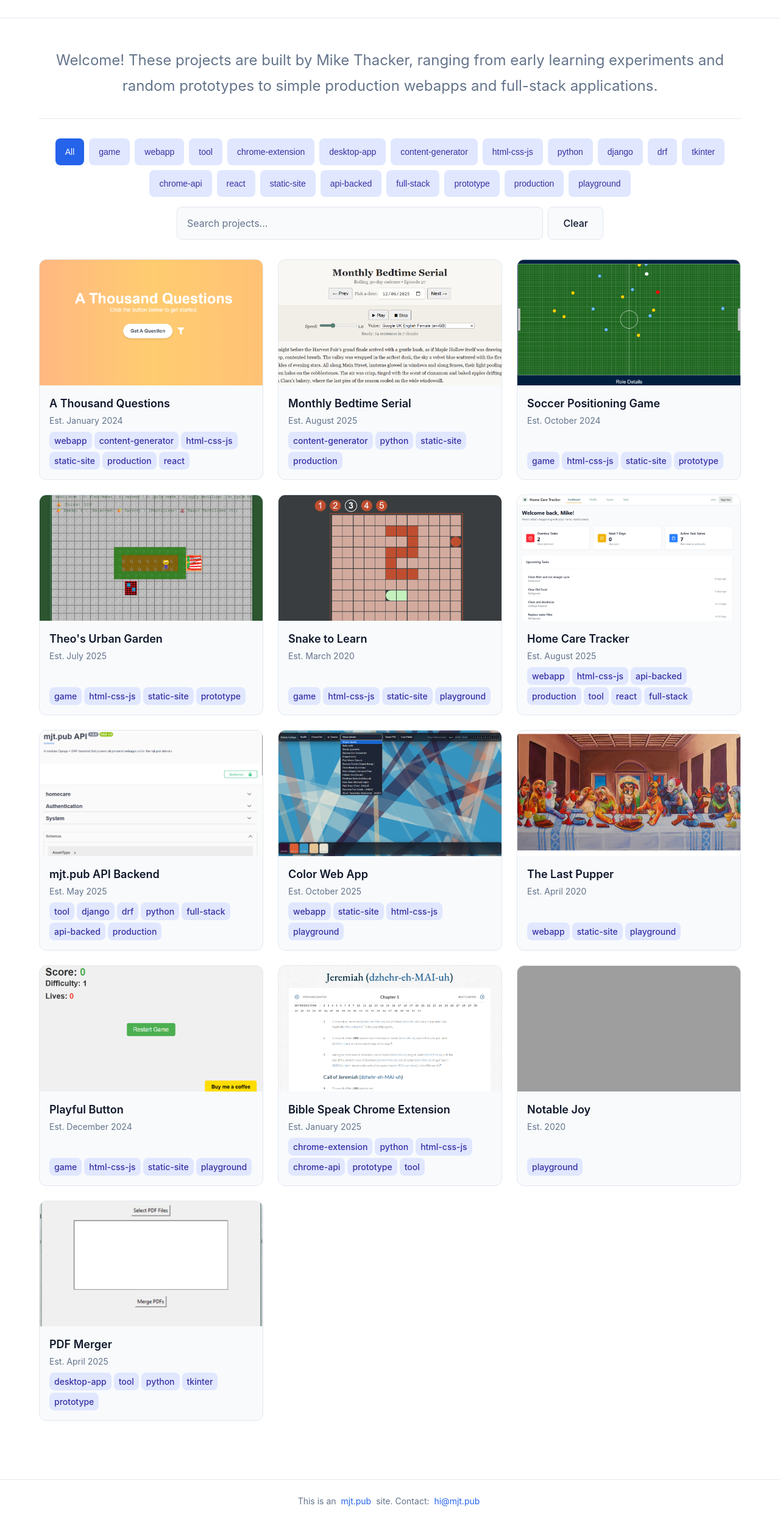
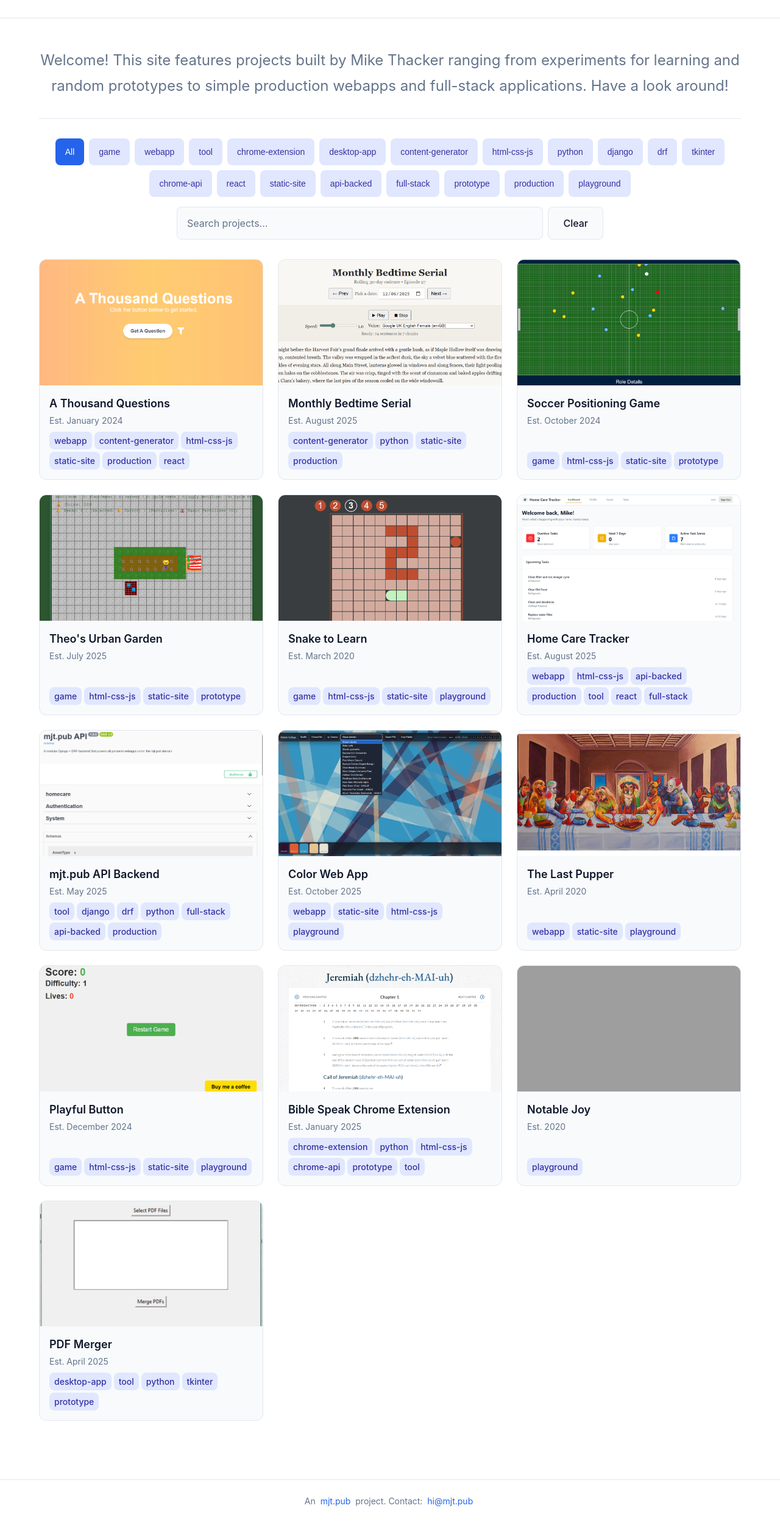
Before and after one commit to michaeljthacker/mjt-pub-projects, a plain HTML site: page index.html in a window 1280 px wide. Shown: the part 155-2651 px from the top of the page at 61% size. Drawn offline with Linux system fonts and the light colour scheme; grey boxes are pictures that could not be loaded.

Commit message:
Update paragraph text.

```diff
--- a/index.html
+++ b/index.html
@@ -46,7 +46,7 @@
     <main>
         <!-- Projects View -->
         <section id="projects-panel" role="tabpanel" aria-labelledby="projects-tab">
-            <p class="intro-text">Welcome! These projects are built by Mike Thacker, ranging from early learning experiments and random prototypes to simple production webapps and full-stack applications.</p>
+            <p class="intro-text">Welcome! This site features projects built by Mike Thacker ranging from experiments for learning and random prototypes to simple production webapps and full-stack applications. Have a look around!</p>
 
             <hr>
 
@@ -75,7 +75,7 @@
         <!-- About View -->
         <section id="about-panel" role="tabpanel" aria-labelledby="about-tab" hidden>
             <div class="about-content">
-                <p class="bio">I create simple solutions to real problems—or sometimes just for fun—while exploring new tools and ideas along the way. For me, it's all about learning, experimenting, and enjoying the process of turning ideas into reality. I have a data science background, with my greatest expertise in causal inference and people analytics. Econ PhD.</p>
+                <p class="bio">I create simple solutions to real problems—or sometimes just for fun—while exploring new tools and ideas along the way. For me, building tools is about learning, experimenting, and enjoying the process of turning ideas into reality. I have a data science background, with my greatest expertise in causal inference and people analytics. Econ PhD.</p>
 
                 <!-- Profile Cards -->
                 <div class="profile-cards">
@@ -98,7 +98,7 @@
 
     <!-- Footer -->
     <footer>
-        <p>This is an <a href="https://mjt.pub" target="_blank" rel="noopener noreferrer">mjt.pub</a> site. Contact: <a href="mailto:hi@mjt.pub">hi@mjt.pub</a></p>
+        <p>An <a href="https://mjt.pub" target="_blank" rel="noopener noreferrer">mjt.pub</a> project. Contact: <a href="mailto:hi@mjt.pub">hi@mjt.pub</a></p>
     </footer>
 
     <script src="main.js"></script>
```
